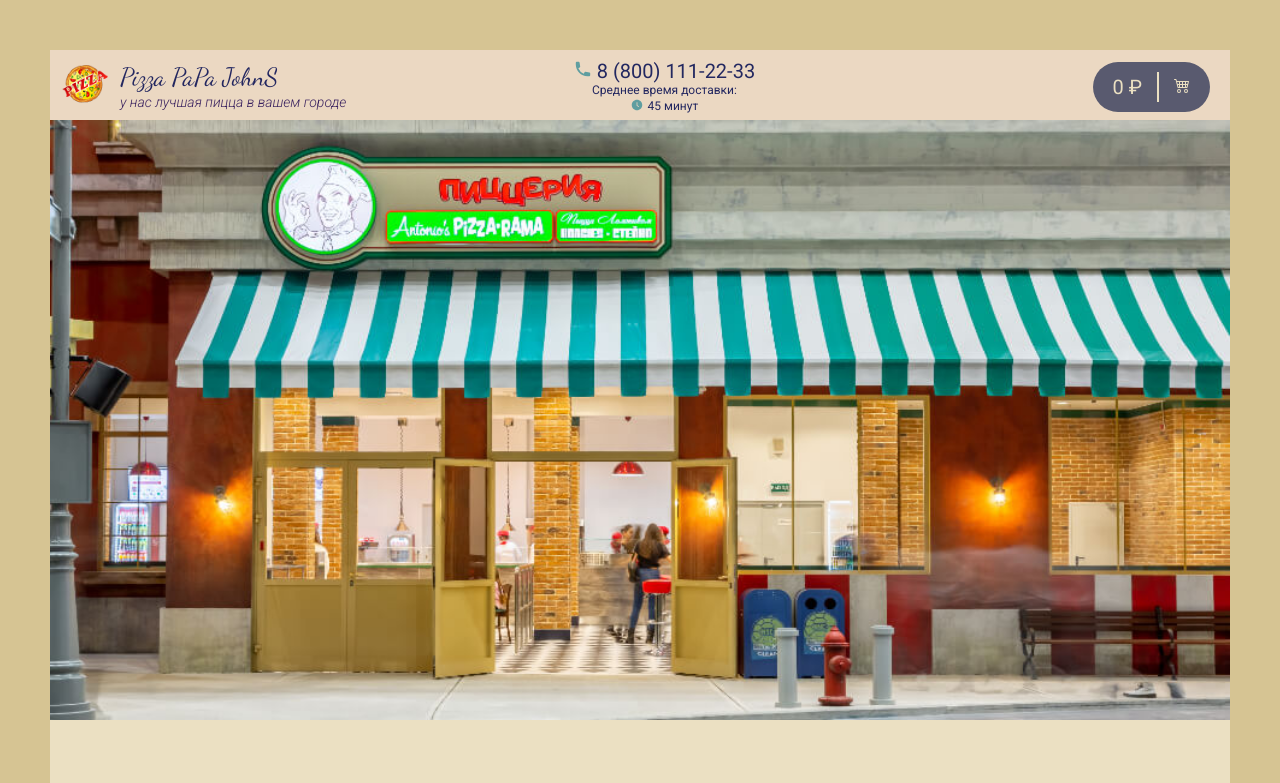
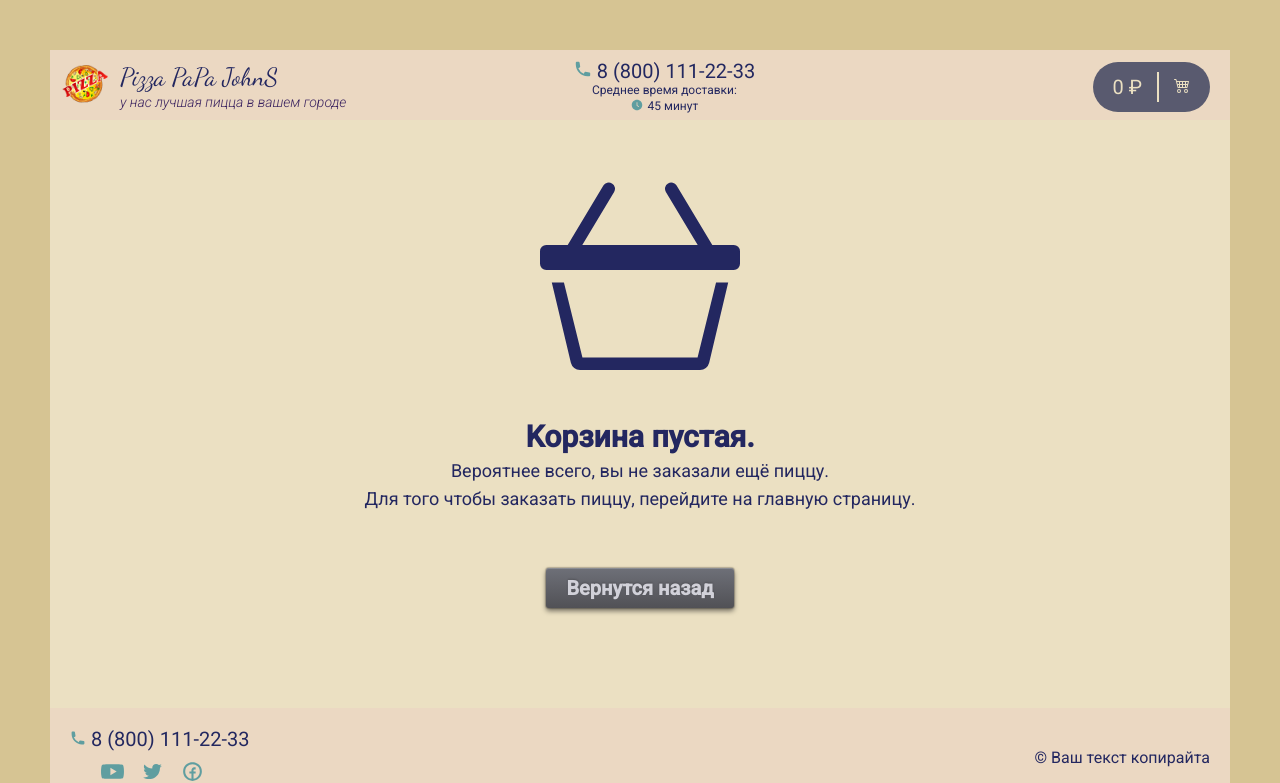
Before and after one commit to NikolayPilgun/ReactPizza, a React (Create React App) app: page /basket in a window 1280 px wide. Shown: the top 783 px of the page. Built offline with nearby package versions, Linux system fonts and the light colour scheme.

Commit message:
Revision 2

```diff
--- a/src/components/layout/Layout.jsx
+++ b/src/components/layout/Layout.jsx
@@ -1,13 +1,14 @@
-import { Outlet } from "react-router-dom";
+import { Outlet, useLocation } from "react-router-dom";
 import Banner from "../banner/Banner";
 import Footer from "../footer/Footer";
 import Header from "../header/Header";
 
 function Layout() {
+	const location = useLocation();
 	return (
 		<>
 			<Header />
-			<Banner />
+			{location.pathname !== "/basket" && <Banner />}
 			<Outlet />
 			<Footer />
 		</>
--- a/src/index.js
+++ b/src/index.js
@@ -2,6 +2,7 @@
 import ReactDOM from "react-dom/client";
 import { Provider } from "react-redux";
 import { BrowserRouter } from "react-router-dom";
+
 import App from "./App";
 import { store } from "./redux/store";
 import reportWebVitals from "./reportWebVitals";
```
Also changed, not shown: src/components/banner/Banner.jsx (+6 -6 lines), package.json (indentation only), 1 other file (tests, documents, lock files or other folders).
